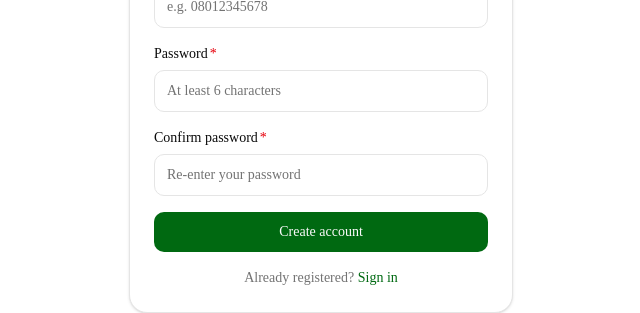
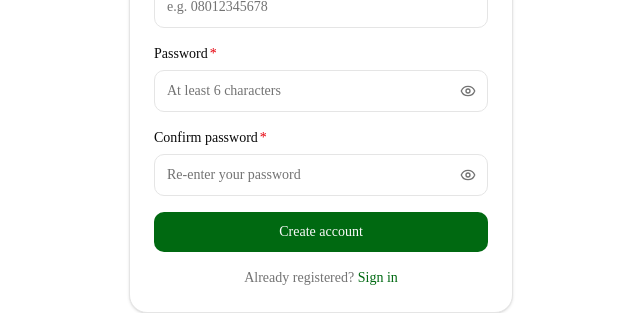
Before and after one commit to mista4chun/nysc-cds-attendance, a Next.js app: page /signup in a window 1280 px wide. Shown: the part 545-858 px from the top of the page, without its empty margins (319-959 px from the left). Built offline with nearby package versions, Linux system fonts and the light colour scheme.

Commit message:
Added a new component `PasswordInput` to handle password input fields with visibility toggle functionality. Updated the signup page & login page to use this new component for the password fields, replacing the previous input elements.

```diff
--- a/app/(auth)/login/page.tsx
+++ b/app/(auth)/login/page.tsx
@@ -10,6 +10,7 @@ import { createClient } from '@/lib/supabase/client';
 import Link from 'next/link';
 import Image from 'next/image';
 import logo from '@/public/logo.png';
+import { PasswordInput } from '@/components/ui/PasswordInput';
 
 // ── Validation schema ─────────────────────────────────────────
 const LoginSchema = z.object({
@@ -162,7 +163,7 @@ export default function LoginPage() {
             >
               Password
             </label>
-            <input
+            {/* <input
               id="password"
               type="password"
               placeholder="Enter your password"
@@ -171,6 +172,12 @@ export default function LoginPage() {
                 focus:outline-none focus:ring-2 focus:ring-green-600 focus:border-transparent
                 ${errors.password ? 'border-red-400 bg-red-50' : 'border-gray-300'}`}
               {...register('password')}
+            /> */}
+            <PasswordInput
+              {...register('password')}
+              placeholder="Enter your password"
+              autoComplete="current-password"
+              hasError={!!errors.password}
             />
             {errors.password && (
               <p className="mt-1 text-xs text-red-600">
--- a/app/(auth)/signup/page.tsx
+++ b/app/(auth)/signup/page.tsx
@@ -11,6 +11,7 @@ import { createClient } from '@/lib/supabase/client';
 import { Loader2 } from 'lucide-react';
 import Image from 'next/image';
 import logo from '@/public/logo.png';
+import { PasswordInput } from '@/components/ui/PasswordInput';
 
 const SignupSchema = z
   .object({
@@ -125,8 +126,8 @@ export default function SignupPage() {
             src={logo}
             alt="CDS Logo"
             className="w-full h-full object-contain"
-              width={192}
-  height={192}
+            width={192}
+            height={192}
             priority
           />
         </div>
@@ -185,12 +186,11 @@ export default function SignupPage() {
 
           {/* Password */}
           <Field label="Password" error={errors.password?.message} required>
-            <input
+            <PasswordInput
               {...register('password')}
-              type="password"
               placeholder="At least 6 characters"
               autoComplete="new-password"
-              className={inputCls(!!errors.password)}
+              hasError={!!errors.password}
             />
           </Field>
 
@@ -200,12 +200,11 @@ export default function SignupPage() {
             error={errors.confirm_password?.message}
             required
           >
-            <input
+            <PasswordInput
               {...register('confirm_password')}
-              type="password"
               placeholder="Re-enter your password"
               autoComplete="new-password"
-              className={inputCls(!!errors.confirm_password)}
+              hasError={!!errors.confirm_password}
             />
           </Field>
 
--- /dev/null
+++ b/components/ui/PasswordInput.tsx
@@ -0,0 +1,41 @@
+// components/ui/PasswordInput.tsx
+'use client'
+
+import { useState, forwardRef } from 'react'
+import { Eye, EyeOff }          from 'lucide-react'
+
+interface Props extends React.InputHTMLAttributes<HTMLInputElement> {
+  hasError?: boolean
+}
+
+export const PasswordInput = forwardRef<HTMLInputElement, Props>(
+  ({ hasError, className, ...props }, ref) => {
+    const [show, setShow] = useState(false)
+
+    return (
+      <div className="relative">
+        <input
+          {...props}
+          ref={ref}
+          type={show ? 'text' : 'password'}
+          className={`w-full px-3 py-2.5 pr-10 rounded-lg border text-sm
+            bg-background text-foreground placeholder:text-muted-foreground
+            focus:outline-none focus:ring-2 focus:ring-primary focus:border-transparent transition-shadow
+            ${hasError ? 'border-destructive bg-destructive/5' : 'border-input'}
+            ${className ?? ''}`}
+        />
+        <button
+          type="button"
+          onClick={() => setShow(v => !v)}
+          className="absolute right-3 top-1/2 -translate-y-1/2 text-muted-foreground hover:text-foreground transition-colors"
+          tabIndex={-1}
+          aria-label={show ? 'Hide password' : 'Show password'}
+        >
+          {show ? <EyeOff size={16} /> : <Eye size={16} />}
+        </button>
+      </div>
+    )
+  }
+)
+
+PasswordInput.displayName = 'PasswordInput'
```
